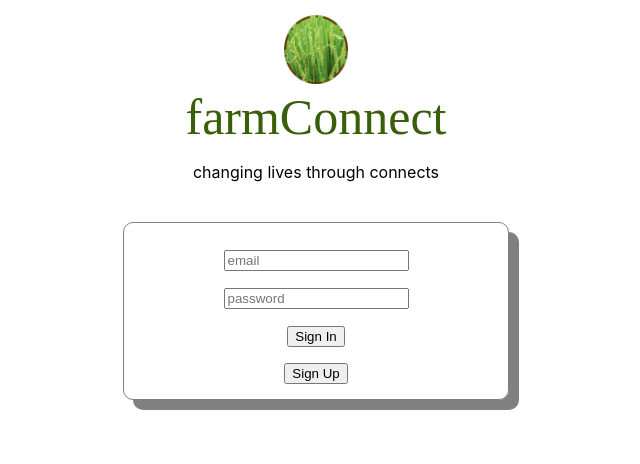
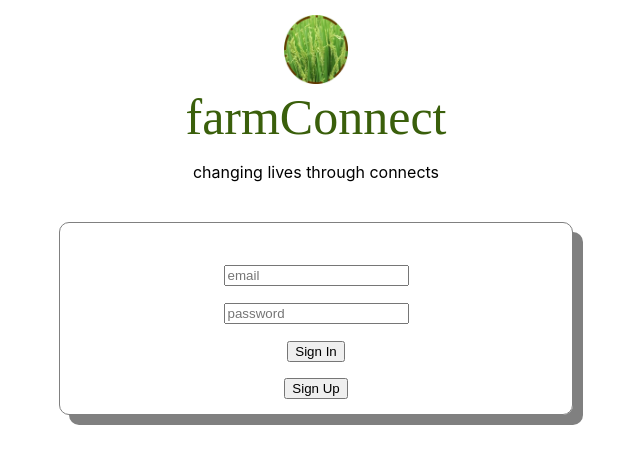
Before and after one commit to coula3/farm-connect, a React (Create React App) app in the folder farm-connect/: page / in a window 1280 px wide. Shown: the top 464 px of the page, without its empty margins (324-964 px from the left). Built offline with nearby package versions, Linux system fonts and the light colour scheme.

Commit message:
import ErrorMessages component into SignIn and source message from the Redux store

```diff
--- a/farm-connect/src/containers/SignIn/SignIn.js
+++ b/farm-connect/src/containers/SignIn/SignIn.js
@@ -1,6 +1,7 @@
 import React, { Component } from 'react';
 import { connect } from 'react-redux';
 import { signInUser } from '../../actions/userActions';
+import ErrorMessages from '../../components/ErrorMessages/ErrorMessages';
 
 class SignIn extends Component {
     state = {
@@ -41,9 +42,18 @@ class SignIn extends Component {
         this.props.history.push("/signup")
     }
 
+    renderErrorMessages = () => {
+        if(this.props.message){
+            return <ErrorMessages message={this.props.message} />
+        } else {
+            return null
+        }
+    }
+
     render() {
         return (
-            <div style={{margin: "auto", width: "30%", border: "solid 1px grey", boxShadow: "10px 10px grey", borderRadius: "10px", paddingBottom: 15}}>
+            <div style={{margin: "auto", width: "40%", border: "solid 1px grey", boxShadow: "10px 10px grey", borderRadius: "10px", padding:"15px 0px 15px 0px"}}>
+                {this.renderErrorMessages()}
                 <form style={{padding: 10, marginBottom: "5px"}} onSubmit={this.handleSubmit}>
                     <p><input type="text" name="email" placeholder="email" value={this.state.user.email} onChange={this.handleChange} /></p>
                     <p><input type="password" name="password" placeholder="password" value={this.state.user.password} onChange={this.handleChange} /></p>
@@ -60,7 +70,8 @@ const mapStateToProps = (state) => {
         userId: state.currentUser.userId,
         userAttributes: state.currentUser.userAttributes,
         isLoading: state.currentUser.isLoading,
-        isAuthenticated: state.currentUser.isAuthenticated
+        isAuthenticated: state.currentUser.isAuthenticated,
+        message: state.currentUser.message
     }
 }
 
```
